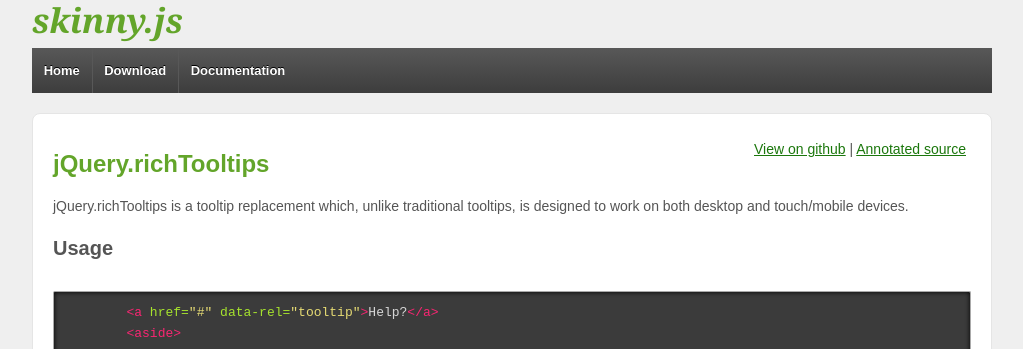
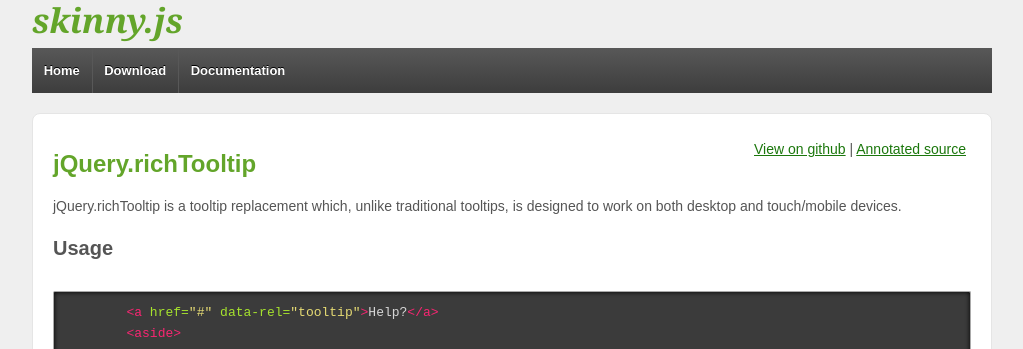
Before and after one commit to vistaprint/SkinnyJSSite, a Jekyll site: the page built from site/jquery.richTooltip.md, in a window 1280 px wide. Shown: the top 349 px of the page, without its empty margins (128-1151 px from the left). Built offline with Jekyll 4.4.1, drawn with Linux system fonts in a browser that asks for light colours.

Commit message:
Fix broken link to github (by fixing page title).

```diff
--- a/site/jquery.richTooltip.md
+++ b/site/jquery.richTooltip.md
@@ -1,11 +1,11 @@
 ---
 layout: main
-title: jquery.richTooltips
+title: jquery.richTooltip
 ---
 
-## jQuery.richTooltips
+## jQuery.richTooltip
 
-jQuery.richTooltips is a tooltip replacement which, unlike traditional tooltips, is designed to work on both desktop and touch/mobile devices.
+jQuery.richTooltip is a tooltip replacement which, unlike traditional tooltips, is designed to work on both desktop and touch/mobile devices.
 
 ### Usage
 
```
